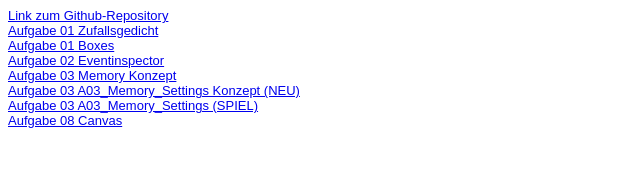
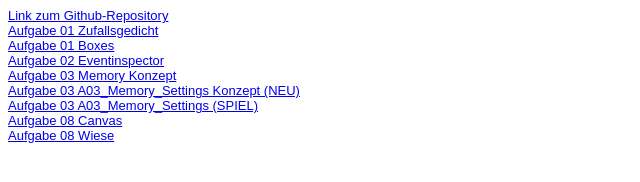
Before and after one commit to TimNees/EIA2-WS2021, a plain HTML site: page Steckbrief/steckbrief.htm in a window 1280 px wide. Shown: the whole page, without its empty margins (0-640 px from the left). Drawn offline with Linux system fonts and the light colour scheme.

Commit message:
steckbrief

```diff
--- a/Steckbrief/steckbrief.htm
+++ b/Steckbrief/steckbrief.htm
@@ -20,5 +20,6 @@
 	<a href="https://timnees.github.io/EIA2-WS2021/A03_Memory_Settings/Konzeption_L03.pdf" target="_blank">Aufgabe 03 A03_Memory_Settings Konzept (NEU) </a> <br>
 	<a href="https://timnees.github.io/EIA2-WS2021/A03_Memory_Settings/memory.html" target="_blank">Aufgabe 03 A03_Memory_Settings (SPIEL) </a> <br>
 	<a href="https://timnees.github.io/EIA2-WS2021/A08_Canvas/canvas.html" target="_blank">Aufgabe 08 Canvas </a> <br>
+	<a href="https://timnees.github.io/EIA2-WS2021/A08_Wiese/blumenwiese.html" target="_blank">Aufgabe 08 Wiese </a> <br>
 </body>
 </html>
```
